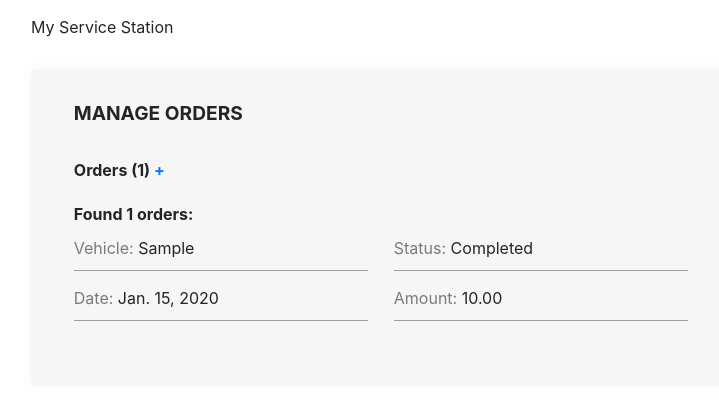
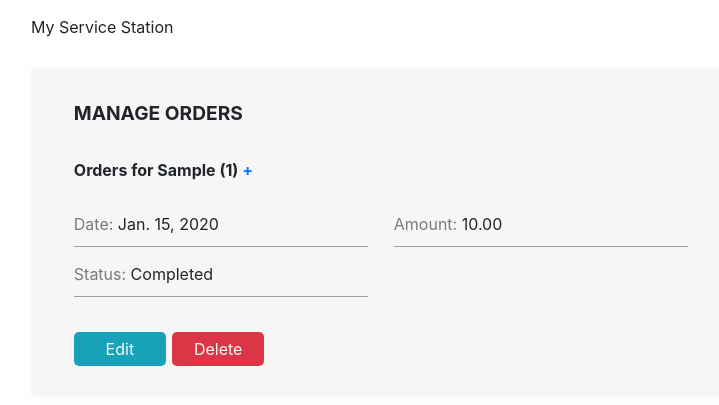
Before and after one commit to QuidObscurum/service_station_app, a Django app: page /manage/orders_list/1/ in a window 1280 px wide. Shown: the top 405 px of the page, without its empty margins (259-978 px from the left). Run offline with Django 3.2, Linux system fonts and the light colour scheme; tables that the repository leaves empty hold one stand-in row (values such as "Sample post"); some libraries are stand-ins or nearby versions.

Commit message:
Improve list and create order views; Add order update view

```diff
--- a/servicestation/servicemanager/models.py
+++ b/servicestation/servicemanager/models.py
@@ -50,11 +50,11 @@ class Order(models.Model):
     date = models.DateField(default=datetime.date.today)
     amount = models.DecimalField(max_digits=7, decimal_places=2)
     STATUS_CHOICES = [
-        ('Completed', 'completed'),
-        ('In progress', 'in progress'),
-        ('Cancelled', 'cancelled'),
+        ('Completed', 'Completed'),
+        ('In progress', 'In progress'),
+        ('Cancelled', 'Cancelled'),
     ]
-    status = models.CharField(max_length=11, choices=STATUS_CHOICES, default='In progress')
+    status = models.CharField(max_length=11, choices=STATUS_CHOICES, default='in progress')
     created_timestamp = models.DateTimeField(auto_now_add=True)
     updated_timestamp = models.DateTimeField(auto_now=True)
 
--- a/servicestation/servicemanager/templates/servicemanager/orders_list.html
+++ b/servicestation/servicemanager/templates/servicemanager/orders_list.html
@@ -12,29 +12,22 @@
             <strong>{% if card_title %}{{ card_title }}{% else %}Manage Orders{% endif %}</strong>
         </div>
         <div class="form-header">
-            <div class="form-header-title"><strong>Orders ({{ orders_list|length }})
+            <div class="form-header-title"><strong>Orders for {{ vehicle.vin }} ({{ orders_list|length }})
                 <a href="{% url 'manager:create_order' vehicle.id %}"
                    class="add-link" title="Add an order"> &#43;</a></strong>
     <!--        <a href="{% url 'manager:create_order' vehicle.id %}" class="my-btn my-btn-edit">Add</a>-->
             </div>
         </div>
 
-    {% if msg %}
+        {% if msg %}
 <!--    <div class="manage-customer-form">-->
         <div class="form-header-title">
             <strong>{{ msg }}</strong>
         </div>
+        {% endif %}
 
         {% for obj in orders_list %}
         <div class="form-card">
-            <div class="mul-fields">
-                <div class="output">
-                    <span class="card-label">Vehicle:</span> {{ obj.vehicle }}
-                </div>
-                <div class="output">
-                    <span class="card-label">Status:</span> {{ obj.status }}
-                </div>
-            </div>
             <div class="mul-fields">
                 <div class="output">
                     <span class="card-label">Date:</span> {{ obj.date }}
@@ -43,11 +36,23 @@
                     <span class="card-label">Amount:</span> {{ obj.amount }}
                 </div>
             </div>
+            <div class="mul-fields">
+                <div class="output">
+                    <span class="card-label">Status:</span> {{ obj.status }}
+                </div>
+            </div>
+        </div>
 
+        <div class="my-btn-group">
+            <a href="{% url 'manager:update_order' obj.pk %}" class="my-btn my-btn-edit">Edit</a>
+            {% if obj.status != 'In progress' %}
+            <button class="my-btn my-btn-delete" id="delVehicleLink">Delete</button>
+            {% else %}
+            <button class="my-btn my-btn-disabled" disabled>Delete</button>
+            {% endif %}
         </div>
         {% endfor %}
 
-    {% endif %}
     </div>
 
 
--- a/servicestation/servicemanager/urls.py
+++ b/servicestation/servicemanager/urls.py
@@ -11,6 +11,7 @@ from .views import (
     VehicleUpdateView,
     OrderCreateView,
     OrderListView,
+    OrderUpdateView,
 )
 
 
@@ -30,5 +31,7 @@ urlpatterns = [
     path('update_vehicle/<int:pk>/', VehicleUpdateView.as_view(), name='update_vehicle'),
 
     path('create_order/<int:vehicle_id>/', OrderCreateView.as_view(), name='create_order'),
+    path('update_order/<int:pk>/', OrderUpdateView.as_view(), name='update_order'),
     path('orders_list/<int:vehicle_id>/', OrderListView.as_view(), name='orders_list'),
+
 ]
--- a/servicestation/servicemanager/views.py
+++ b/servicestation/servicemanager/views.py
@@ -86,7 +86,26 @@ class OrderCreateView(CreateView):
 
     def get_success_url(self):
         vehicle = self.get_object()
-        return reverse('manager:customer_card', args=[vehicle.owner.pk])
+        return reverse('manager:orders_list', args=[vehicle.id])
+
+
+class OrderUpdateView(UpdateView):
+    model = Order
+    template_name = 'servicemanager/manage_order.html'
+    form_class = OrderForm
+
+    def get_success_url(self):
+        order_obj = self.get_object()
+        return reverse('manager:orders_list', args=[order_obj.vehicle.id])
+
+    def get_context_data(self, **kwargs):
+        context = super().get_context_data(**kwargs)
+        context['card_title'] = "Edit the order"
+        context['page_title'] = "Edit Order"
+        obj = self.get_object()
+        context['vehicle'] = obj.vehicle
+
+        return context
 
 
 class VehicleUpdateView(UpdateView):
@@ -210,10 +229,9 @@ class OrderListView(ListView):
 
     def get_context_data(self, **kwargs):
         context = super().get_context_data(**kwargs)
+
         vehicle = self.get_object()
         context['vehicle'] = vehicle
-
-        print("+++ ListView+++", self.get_queryset())
         qs = self.get_queryset()
         msg = ''
         orders_list = []
@@ -222,8 +240,6 @@ class OrderListView(ListView):
             msg = f"There are no orders for this car yet."
             print(msg)
         else:
-            msg = f"Found {len(qs)} orders:"
-            print(msg)
             for obj in qs:
                 orders_list.append(obj)
 
```
Also changed, not shown: servicestation/servicemanager/forms.py (+14 -0 lines), servicestation/servicemanager/migrations/0008_auto_20190916_1508.py (added), servicestation/servicemanager/migrations/0009_auto_20190916_1509.py (added), servicestation/servicemanager/migrations/0010_auto_20190916_1557.py (added).
